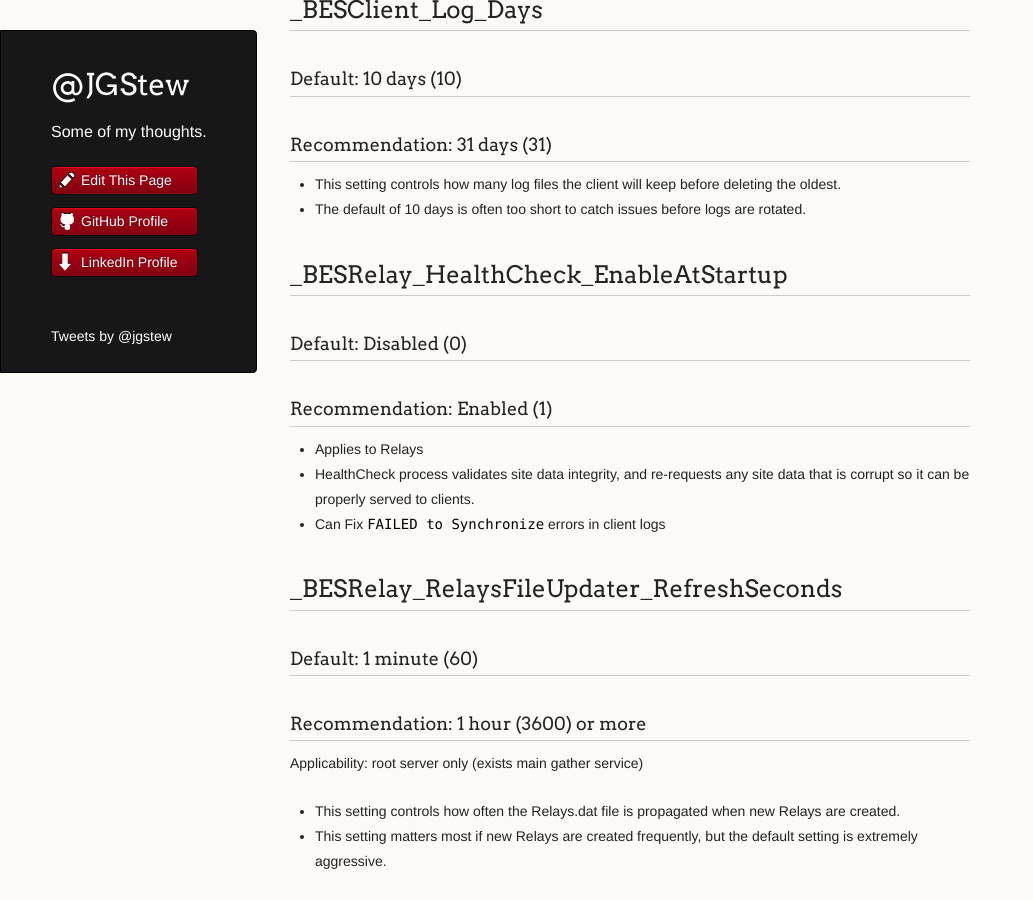
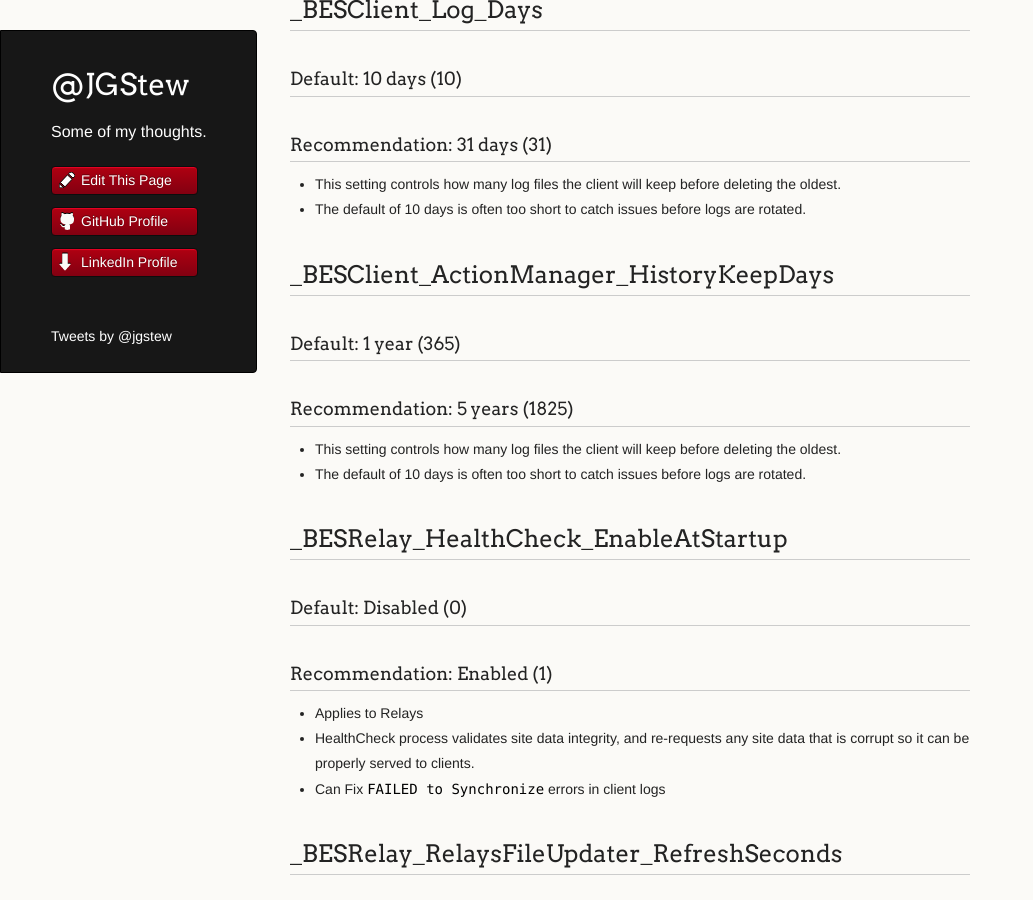
Before and after one commit to jgstew/jgstew.github.io, a Jekyll site: the page built from _posts/2018-10-30-BigFix-Settings-Optimizations.md, in a window 1280 px wide and 900 px high, scrolled down 1272 px. Shown: the whole window, without its empty margins (0-1033 px from the left). Built offline with Jekyll 4.4.1, drawn with Linux system fonts in a browser that asks for light colours; nearby versions of some CDN libraries; comment, search, counter and statistics services are not loaded.

Commit message:
Update 2018-10-30-BigFix-Settings-Optimizations.md

```diff
--- a/_posts/2018-10-30-BigFix-Settings-Optimizations.md
+++ b/_posts/2018-10-30-BigFix-Settings-Optimizations.md
@@ -53,6 +53,16 @@ date: November 8, 2018
 ### Default: 10 days (10)
 
 ### Recommendation: 31 days (31)
+
+- This setting controls how many log files the client will keep before deleting the oldest.
+- The default of 10 days is often too short to catch issues before logs are rotated.
+
+
+## _BESClient_ActionManager_HistoryKeepDays
+
+### Default: 1 year (365)
+
+### Recommendation: 5 years (1825)
 
 - This setting controls how many log files the client will keep before deleting the oldest.
 - The default of 10 days is often too short to catch issues before logs are rotated.
```
